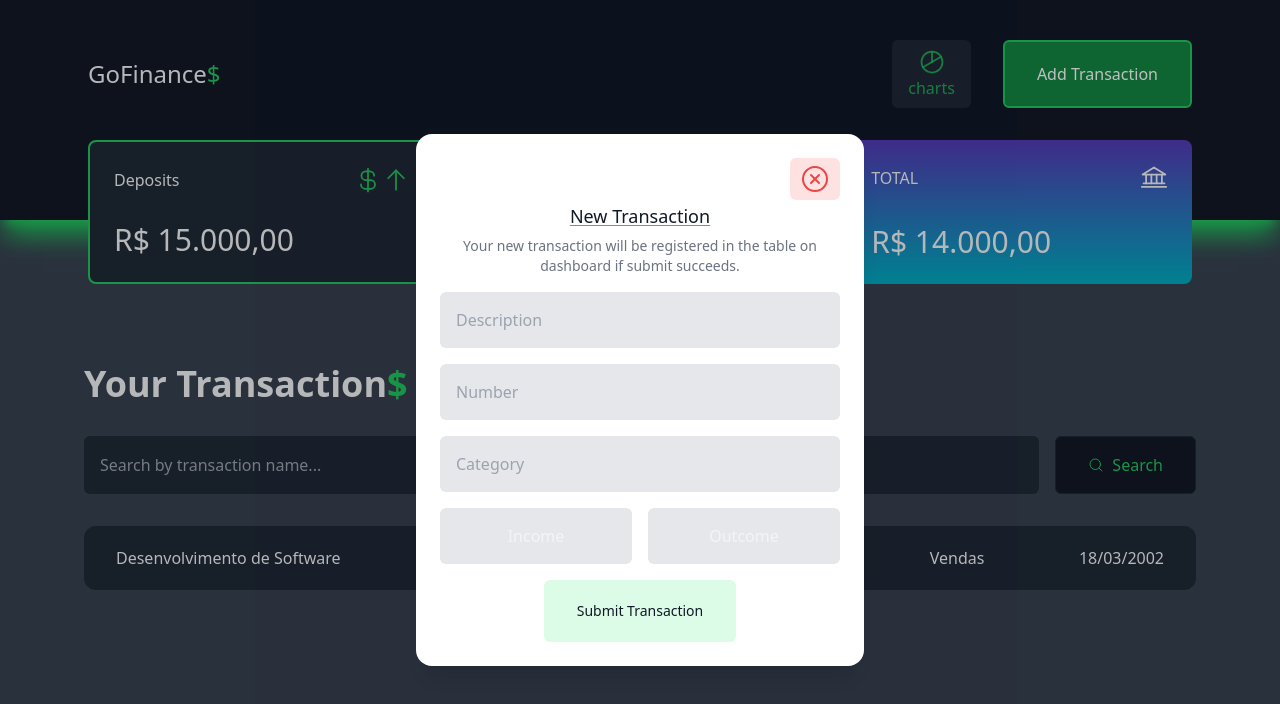
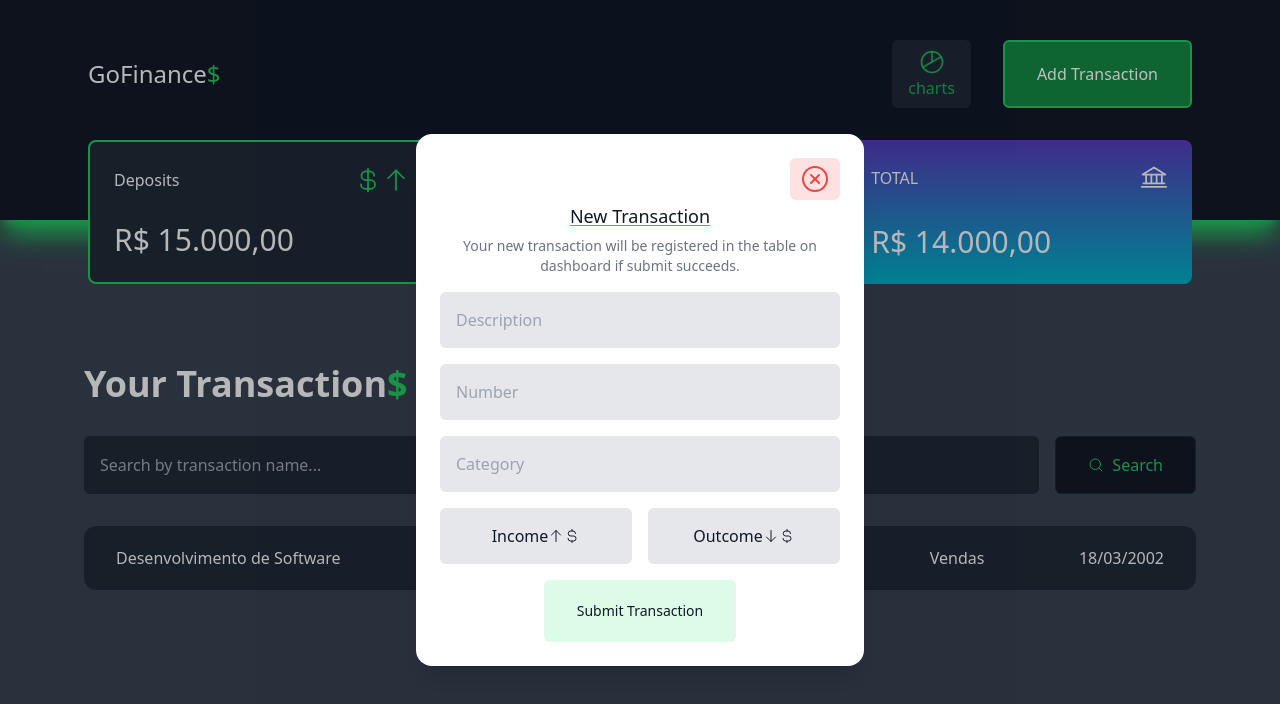
Before and after one commit to KaioMarxDEV/gofinance, a React (Vite) app in the folder web/: page /home in a window 1280 px wide. Both pictures are taken after a click on the button "Add Transaction". Shown: the top 704 px of the page. Built offline with nearby package versions, Linux system fonts and the light colour scheme.

Commit message:
add: dinamic style to type button

```diff
--- a/web/src/components/Header/index.tsx
+++ b/web/src/components/Header/index.tsx
@@ -1,6 +1,7 @@
-import { Dialog, Transition } from "@headlessui/react"
-import { ChartPie, XCircle } from "phosphor-react"
-import { Fragment, useState } from "react"
+import { Dialog, Transition } from "@headlessui/react";
+import * as RadioGroup from '@radix-ui/react-radio-group';
+import { ArrowDown, ArrowUp, ChartPie, CurrencyDollarSimple, XCircle } from "phosphor-react";
+import { Fragment, useState } from "react";
 
 export function Header() {
   let [isOpen, setIsOpen] = useState(false)
@@ -125,10 +126,18 @@ export function Header() {
                       type="text"
                       required
                     />
-                    <div className="mt-4 gap-4 inline-flex">
-                      <button className="flex-1 p-4 bg-gray-200 rounded-md focus:outline-none focus-visible:ring-2 focus-visible:ring-green-500 focus-visible:ring-offset-2">Income</button>
-                      <button className="flex-1 p-4 bg-gray-200 rounded-md focus:outline-none focus-visible:ring-2 focus-visible:ring-green-500 focus-visible:ring-offset-2">Outcome</button>
-                    </div>
+                    <RadioGroup.Root className="mt-4 gap-4 inline-flex">
+                      <RadioGroup.Item value="income" className="aria-checked:text-white flex-1 flex items-center flex-row justify-center p-4 text-gray-900 aria-checked:bg-green-500 hover:bg-gray-300 bg-gray-200 rounded-md focus:outline-none focus-visible:ring-2 focus-visible:ring-green-500 focus-visible:ring-offset-2">
+                        Income
+                        <ArrowUp size={16} />
+                        <CurrencyDollarSimple size={16} />
+                      </RadioGroup.Item>
+                      <RadioGroup.Item value="outcome" className="aria-checked:text-white flex-1 flex items-center flex-row justify-center p-4 text-gray-900 aria-checked:bg-red-500 hover:bg-gray-300 bg-gray-200 rounded-md focus:outline-none focus-visible:ring-2 focus-visible:ring-green-500 focus-visible:ring-offset-2">
+                        Outcome
+                        <ArrowDown size={16} />
+                        <CurrencyDollarSimple size={16} />
+                      </RadioGroup.Item>
+                    </RadioGroup.Root>
                     <div className="mt-4 flex justify-center">
                       <button
                         type="submit"
```
Also changed, not shown: 1 other file (tests, documents, lock files or other folders).
